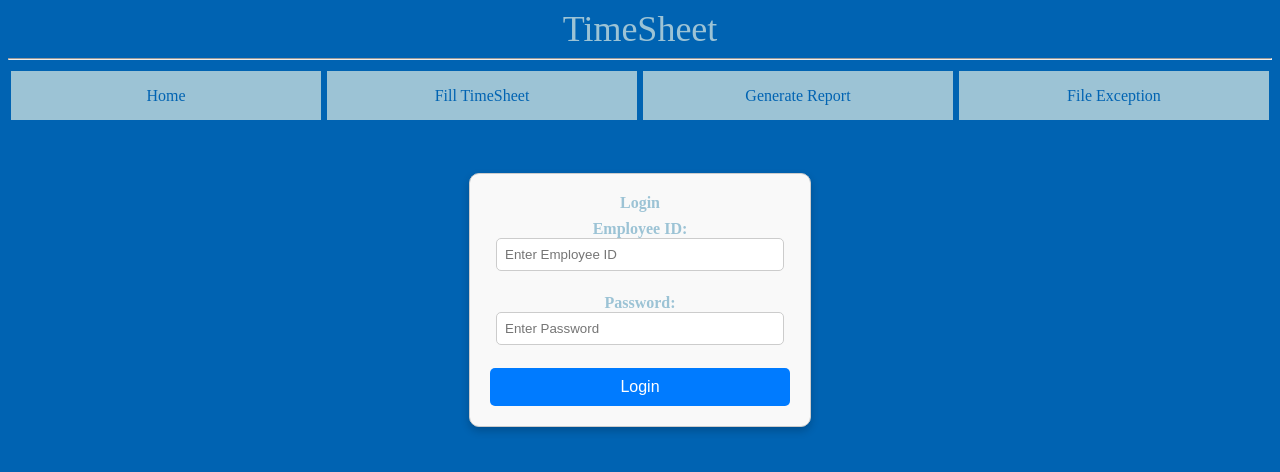
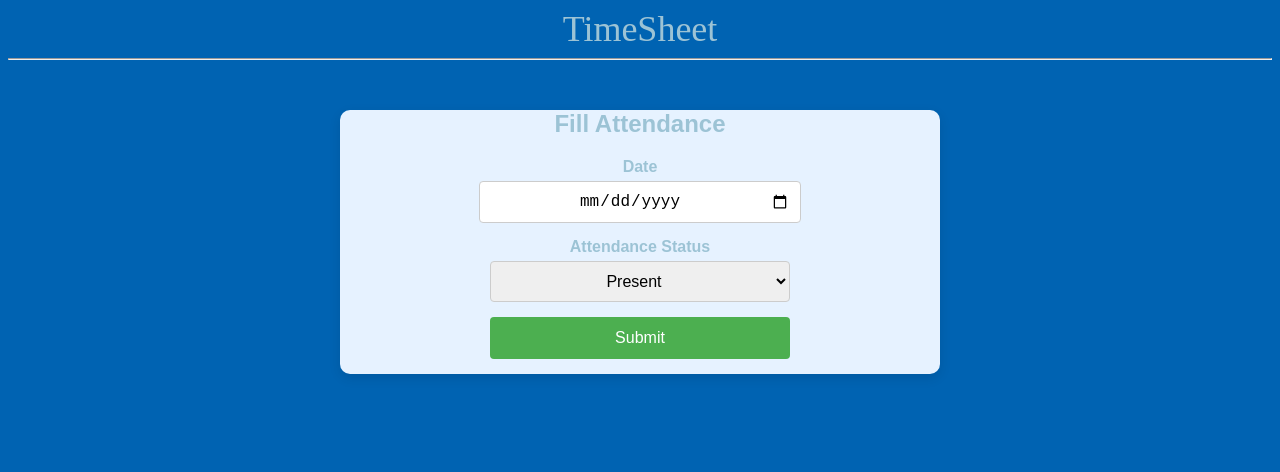
Before and after one commit to naveenrenold/timesheet-ui, a React (Vite) app: page /fill-attendance in a window 1280 px wide. Shown: the top 472 px of the page. Built offline with nearby package versions, Linux system fonts and the light colour scheme.

Commit message:
Fill Attendance UI changes

```diff
--- a/package.json
+++ b/package.json
@@ -11,7 +11,8 @@
   },
   "dependencies": {
     "react": "^18.3.1",
-    "react-dom": "^18.3.1"
+    "react-dom": "^18.3.1",
+    "react-router-dom": "^7.1.5"
   },
   "devDependencies": {
     "@eslint/js": "^9.17.0",
--- /dev/null
+++ b/src/components/FillAttendance/FillAttendance.css
@@ -0,0 +1,65 @@
+.fill-attendance-container {
+  background-color: #e6f2ff;
+    border-radius: 10px;
+    box-shadow: 0px 4px 12px rgba(0, 0, 0, 0.1);
+    width: 90%;
+    max-width: 600px;
+    margin: 50px auto;
+    font-family: Arial, sans-serif;
+    text-align: center;
+
+.fill-attendance-container h2 {
+  font-size: 24px;
+  font-weight: bold;
+  margin-bottom: 20px;
+  text-align: center;
+}
+
+.attendance-form {
+  display: flex;
+  flex-direction: column;
+  align-items: center; /* Center inputs */
+  width: 100%;
+}
+
+.form-group {
+  margin-bottom: 15px;
+  width: 100%; /* Make form fields stretch */
+  display: flex;
+  flex-direction: column;
+  align-items: center;
+}
+
+.form-group label {
+  font-weight: 600;
+  margin-bottom: 5px;
+  text-align: center;
+}
+
+.form-group input,
+.form-group select {
+  padding: 10px;
+  font-size: 16px;
+  width: 100%; /* Make inputs stretch */
+  max-width: 300px; /* Prevent fields from becoming too wide */
+  border-radius: 4px;
+  border: 1px solid #ccc;
+  text-align: center;
+}
+
+.form-group button {
+  padding: 12px 20px;
+  background-color: #4CAF50;
+  color: white;
+  font-size: 16px;
+  border: none;
+  border-radius: 4px;
+  cursor: pointer;
+  width: 100%;
+  max-width: 300px;
+}
+
+.form-group button:hover {
+  background-color: #45a049;
+}
+}
--- /dev/null
+++ b/src/components/FillAttendance/FillAttendance.tsx
@@ -0,0 +1,83 @@
+import { useEffect } from "react";
+import { useNavigate } from "react-router-dom";
+import "./FillAttendance.css";
+
+function FillAttendance() {
+  const navigate = useNavigate();
+  let employeeId = "";
+  let attendanceDate = "";
+  let status = "1";
+
+  useEffect(() => {
+    // Retrieve employeeId from sessionStorage
+    const storedEmployee = sessionStorage.getItem("employee");
+    if (storedEmployee) {
+      const employeeData = JSON.parse(storedEmployee);
+      employeeId = employeeData.employeeId;
+    }
+  }, []);
+
+  const handleSubmit = async () => {
+    if (!employeeId || !attendanceDate || !status) {
+      alert("Please fill all fields.");
+      return;
+    }
+
+    const requestData = {
+      employeeId,
+      attendanceDate,
+      status: parseInt(status),
+    };
+
+    try {
+      const response = await fetch("http://localhost:5000/api/attendance/attendance", {
+        method: "POST",
+        headers: { "Content-Type": "application/json" },
+        body: JSON.stringify(requestData),
+      });
+
+      if (response.ok) {
+        alert("Attendance submitted successfully!");
+        navigate("/home");
+      } else {
+        const data = await response.json();
+        alert(data.message || "Failed to submit attendance.");
+      }
+    } catch (err) {
+      alert("Something went wrong. Try again later.");
+    }
+  };
+
+  return (
+    <div className="fill-attendance-container">
+      <h2>Fill Attendance</h2>
+      <div className="attendance-form">
+        <div className="form-group">
+          <label htmlFor="attendanceDate">Date</label>
+          <input
+            type="date"
+            id="attendanceDate"
+            onChange={(e) => (attendanceDate = e.target.value)}
+          />
+        </div>
+
+        <div className="form-group">
+          <label htmlFor="status">Attendance Status</label>
+          <select id="status" onChange={(e) => (status = e.target.value)}>
+            <option value="1">Present</option>
+            <option value="2">Leave</option>
+            <option value="3">WFH</option>
+            <option value="4">Holiday</option>
+            <option value="5">Exceptional WFH</option>
+          </select>
+        </div>
+
+        <div className="form-group">
+          <button onClick={handleSubmit}>Submit</button>
+        </div>
+      </div>
+    </div>
+  );
+}
+
+export default FillAttendance;
--- a/src/components/Header/header.tsx
+++ b/src/components/Header/header.tsx
@@ -1,24 +1,25 @@
-import "./Header.css";
-function Header() {
+import { useNavigate } from 'react-router-dom';
+import './Header.css';
+
+function Header({ onLogout }: { onLogout: () => void }) {
+  const navigate = useNavigate();
+
+  const handleLogout = () => {
+    sessionStorage.removeItem('employee');
+    onLogout();
+    navigate('/');
+  };
+
   return (
-    <>
-      <div>
-        <ol className="navbar flex mp0">
-          <li>
-            <a href="#">Home</a>
-          </li>
-          <li>
-            <a href="#">Fill TimeSheet</a>
-          </li>
-          <li>
-            <a href="#">Generate Report</a>
-          </li>
-          <li>
-            <a href="#">File Exception</a>
-          </li>
-        </ol>
-      </div>
-    </>
+    <div className="header">
+      <ol className="navbar flex mp0">
+        <li><a href="#" onClick={() => navigate('/home')}>Home</a></li>
+        <li><a href="#" onClick={() => navigate('/fill-attendance')}>Fill TimeSheet</a></li>
+        <li><a href="#">Generate Report</a></li>
+        <li><a href="#">File Exception</a></li>
+       < li className="logout-button" onClick={handleLogout}><a href ="#">Logout</a></li>
+      </ol>
+    </div>
   );
 }
 
--- /dev/null
+++ b/src/components/Home/home.css
@@ -0,0 +1,34 @@
+/* Background and general layout for home */
+.home-container {
+    background-color: #e6f2ff; /* Light blue background */
+    padding: 30px;
+    border-radius: 10px;
+    box-shadow: 0px 4px 12px rgba(0, 0, 0, 0.1);
+    width: 90%;
+    max-width: 600px;
+    margin: 50px auto;
+    font-family: Arial, sans-serif;
+    text-align: center; /* Center everything */
+  }
+
+  /* Heading style */
+  .home-container h2 {
+    font-size: 28px;
+    font-weight: bold;
+    color: #0063b2; /* Darker blue for the heading */
+    margin-bottom: 20px;
+  }
+
+  /* Employee details section */
+  .home-container p {
+    font-size: 18px;
+    color: #333;
+    margin-bottom: 15px;
+    line-height: 1.5;
+  }
+
+  /* Text color for the details */
+  .home-container p span {
+    font-weight: bold;
+    color: #0063b2;
+  }
--- /dev/null
+++ b/src/components/Home/home.tsx
@@ -0,0 +1,29 @@
+import { useNavigate } from "react-router-dom";
+import "./Home.css";
+
+function Home() {
+  const navigate = useNavigate();
+
+  // Get employee details from sessionStorage
+  const employeeData = sessionStorage.getItem("employee");
+  const employeeDetails = employeeData ? JSON.parse(employeeData) : null;
+
+  // Redirect to login if no employee data is found
+  if (!employeeDetails) {
+    navigate("/");
+    return null; // Prevent rendering further
+  }
+
+
+
+  return (
+    <div className="home-container">
+      <h2>{employeeDetails.name}</h2>
+      <p>Employee ID : {employeeDetails.employeeId}</p>
+      <p>Total WFH : {employeeDetails.totalWFH}</p>
+      <p>Total Leaves : {employeeDetails.totalLeaves}</p>
+    </div>
+  );
+}
+
+export default Home;
--- a/src/components/Login/Login.css
+++ b/src/components/Login/Login.css
@@ -1,16 +1,19 @@
-/* Center the login form */
 .login-container {
-    width: 300px;
-    margin: 50px auto;
+  width: 320px;
+  margin: 100px auto;
   padding: 20px;
   border: 1px solid #ccc;
   border-radius: 10px;
   background-color: #f9f9f9;
   text-align: center;
-    box-shadow: 0px 4px 8px rgba(0, 0, 0, 0.2);
+  box-shadow: 0 4px 15px rgba(0, 0, 0, 0.1);
 }
 
-  /* Style the label */
+.login-container h2 {
+  font-size: 24px;
+  margin-bottom: 20px;
+}
+
 .login-container label {
   font-size: 16px;
   font-weight: bold;
@@ -18,24 +21,23 @@
   margin-bottom: 8px;
 }
 
-  /* Style input fields */
 .login-container input {
   width: 90%;
-    padding: 8px;
-    margin-bottom: 15px;
+  padding: 12px;
+  margin-bottom: 20px;
   border: 1px solid #ccc;
-    border-radius: 5px;
+  border-radius: 8px;
+  font-size: 16px;
 }
 
-  /* Style the button */
 .login-container button {
   width: 100%;
-    padding: 10px;
+  padding: 12px;
   background-color: #007bff;
   color: white;
   border: none;
-    border-radius: 5px;
-    font-size: 16px;
+  border-radius: 8px;
+  font-size: 18px;
   cursor: pointer;
 }
 
--- a/src/components/Login/Login.tsx
+++ b/src/components/Login/Login.tsx
@@ -1,81 +1,51 @@
-// import "./Login.css";
+import { useNavigate } from 'react-router-dom';
+import './Login.css';
 
-// function Login() {
-//   return (
-//     <div className="login-container">
-//       <label>Login</label>
-//       <div>
-//         <label>
-//           UserName:
-//           <input type="text" title="username" />
-//         </label>
-//       </div>
-//       <div>
-//         <label>
-//           Password:
-//           <input type="password" title="password" />
-//         </label>
-//       </div>
-//       <div>
-//         <button type="submit">Login</button>
-//       </div>
-//     </div>
-//   );
-// }
-
-// export default Login;
-import "./Login.css";
-
-function Login() {
-  let employeeId = "";
-  let password = "";
+function Login({ onLogin }: { onLogin: () => void }) {
+  let employeeId = '';
+  let password = '';
+  const navigate = useNavigate();
 
   const handleLogin = async () => {
     if (!employeeId || !password) {
-      alert("Please enter Employee ID and Password.");
+      alert('Please enter Employee ID and Password.');
       return;
     }
 
     try {
-      const response = await fetch("http://localhost:5000/api/employee/login", {
-        method: "POST",
-        headers: { "Content-Type": "application/json" },
+      const response = await fetch('http://localhost:5000/api/employee/login', {
+        method: 'POST',
+        headers: { 'Content-Type': 'application/json' },
         body: JSON.stringify({ employeeId, password }),
       });
 
       const data = await response.json();
 
       if (response.ok) {
-        alert(`Login successful! Employee Name: ${data.name}`);
+        sessionStorage.setItem('employee', JSON.stringify(data));
+        onLogin();
+        navigate('/home');
       } else {
-        alert(data.message || "Invalid credentials");
+        alert(data.message || 'Invalid credentials');
       }
     } catch (err) {
-      alert("Something went wrong. Try again later.");
+      alert('Something went wrong. Try again later.');
     }
   };
 
   return (
     <div className="login-container">
-      <label>Login</label>
+      <h2>Login</h2>
       <div>
         <label>
           Employee ID:
-          <input
-            type="text"
-            onChange={(e) => (employeeId = e.target.value)}  // Updates employeeId directly
-            placeholder="Enter Employee ID"
-          />
+          <input type="text" onChange={(e) => (employeeId = e.target.value)} placeholder="Enter Employee ID" />
         </label>
       </div>
       <div>
         <label>
           Password:
-          <input
-            type="password"
-            onChange={(e) => (password = e.target.value)}  // Updates password directly
-            placeholder="Enter Password"
-          />
+          <input type="password" onChange={(e) => (password = e.target.value)} placeholder="Enter Password" />
         </label>
       </div>
       <div>
--- a/src/index.css
+++ b/src/index.css
@@ -1,3 +1,4 @@
+
 body {
   background-color: #0063b2;
   color: #9cc3d5;
--- a/src/main.tsx
+++ b/src/main.tsx
@@ -1,12 +1,41 @@
-import { createRoot } from "react-dom/client";
-import Login from "./components/Login/Login.tsx";
-import { StrictMode } from "react";
-import "./index.css";
-import Header from "./components/Header/header.tsx";
+import { createRoot } from 'react-dom/client';
+import { BrowserRouter, Routes, Route } from 'react-router-dom';
+import { useState, useEffect } from 'react';
+import Login from './components/Login/Login.tsx';
+import Header from './components/Header/header.tsx';
+import Home from './components/Home/home.tsx';
+import FillAttendance from './components/FillAttendance/FillAttendance.tsx';
 
-createRoot(document.getElementById("root")!).render(
-  <StrictMode>
-    <Header />
-    <Login />
-  </StrictMode>
-);
+import './index.css';
+
+function App() {
+  const [isLoggedIn, setIsLoggedIn] = useState(sessionStorage.getItem("employee") !== null);
+
+  useEffect(() => {
+    const checkLogin = () => setIsLoggedIn(sessionStorage.getItem("employee") !== null);
+    window.addEventListener("storage", checkLogin);
+    return () => window.removeEventListener("storage", checkLogin);
+  }, []);
+
+  const handleLogin = () => {
+    setIsLoggedIn(true);
+  };
+
+  const handleLogout = () => {
+    sessionStorage.removeItem("employee");
+    setIsLoggedIn(false);
+  };
+
+  return (
+    <BrowserRouter>
+      {isLoggedIn && <Header onLogout={handleLogout} />}
+      <Routes>
+        <Route path="/" element={<Login onLogin={handleLogin} />} />
+        <Route path="/home" element={<Home />} />
+        <Route path="/fill-attendance" element={<FillAttendance />} />
+      </Routes>
+    </BrowserRouter>
+  );
+}
+
+createRoot(document.getElementById("root")!).render(<App />);
```
Also changed, not shown: 1 other file (tests, documents, lock files or other folders). Lines whose indentation alone changed are shown as unchanged.
